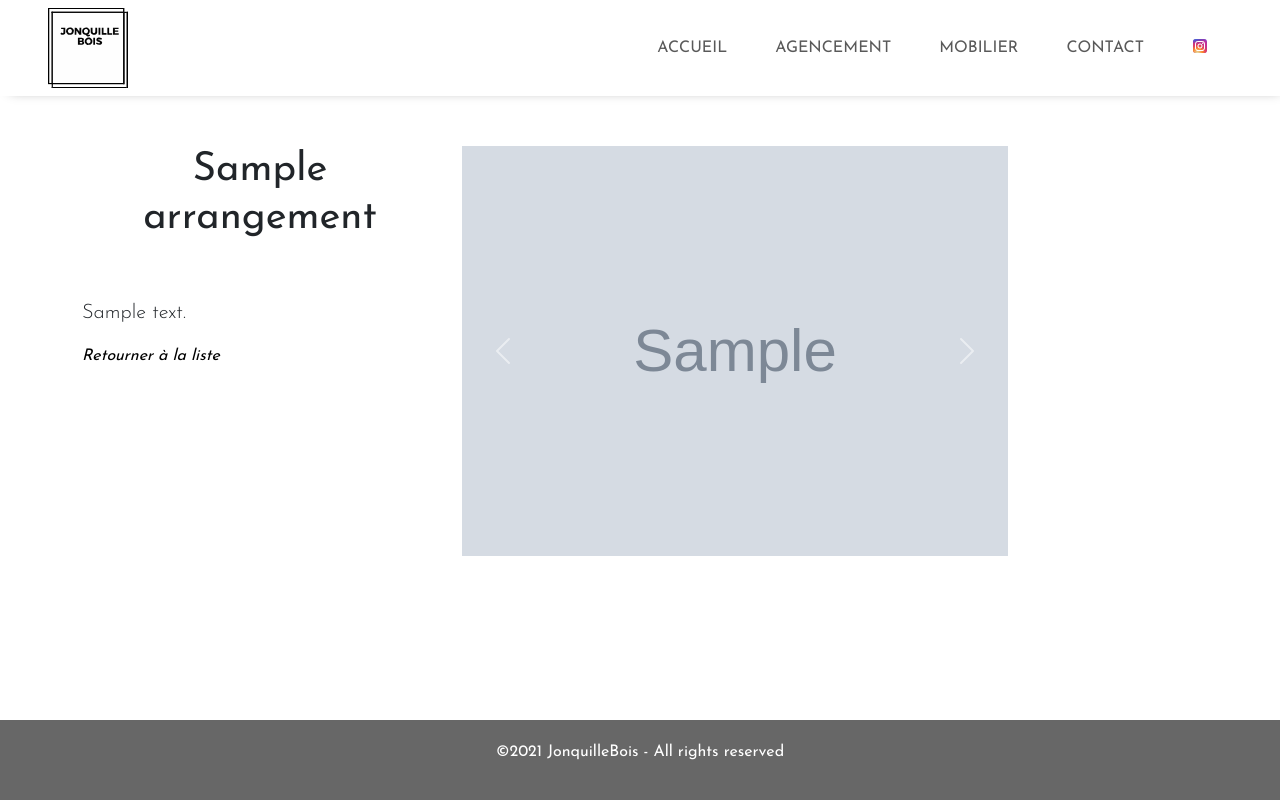
After one commit to Nico786/jonquillebois, a Django app: page /arrangement/1/ in a window 1280 px wide. The commit adds this page. Run offline with Django 4.2, Linux system fonts and the light colour scheme; tables that the repository leaves empty hold one stand-in row (values such as "Sample post"); grey boxes marked "Sample" are stand-in pictures; some libraries are stand-ins or nearby versions.

Commit message:
add caroussel

```diff
--- a/app/static/css/app.css
+++ b/app/static/css/app.css
@@ -204,3 +204,8 @@ footer{
     border-color: #ffcc66;
     color: black;
 }
+
+#previous{
+    text-decoration: none;
+    color: black;
+}
--- a/app/static/js/app.js
+++ b/app/static/js/app.js
@@ -1,7 +1,6 @@
 document.addEventListener('DOMContentLoaded', function () {
   const scrollToTopButton = document.getElementById('scrollToTop');
   window.addEventListener('scroll', function () {
-      console.log('Current scroll position:', window.scrollY);
 
       if (window.scrollY > 200) {
           if (scrollToTopButton.style.display === 'none' || !scrollToTopButton.style.display) {
@@ -16,7 +15,6 @@ document.addEventListener('DOMContentLoaded', function () {
 
   scrollToTopButton.addEventListener('click', function (event) {
       event.preventDefault();
-      console.log('Scroll to Top button clicked');
       window.scrollTo({ top: 0, behavior: 'smooth' });
   });
 });
@@ -28,8 +26,3 @@ let sousmenu = document.querySelector("#toggleMobileMenu");
 navlinks.forEach((link) => {
   link.addEventListener("click", () => sousmenu.classList.remove("show"));
 });
-
-const titre = document.querySelector(".moreInfos");
-if (window.innerWidth >= 768) {
-  titre.classList.add("hidden");
-}
--- /dev/null
+++ b/app/templates/arrangement_detail.html
@@ -0,0 +1,36 @@
+{% extends "base.html" %}
+{% block title %}{{ arrangement.title }}{% endblock %}
+{% block content %}
+<div class="container mt-5">
+    <div class="row align-items-stretch">
+        <div class="col-sm-12 col-md-4 justify-content-center">
+            <h1 class="py-5 text-center">{{ arrangement.title }}</h1>
+            <p class="lead">{{ arrangement.description }}</p>
+            <a href={% url 'arrangements' %} id="previous"><i>Retourner à la liste</i></a>
+        </div>
+        <div class=" py-5 col-sm-12 col-md-6 justify-content-center">
+            {% if images %}
+            <div id="photoCarousel" class="carousel slide" data-bs-ride="carousel">
+              <div class="carousel-inner">
+                  {% for image in images %}
+                  <div class="carousel-item {% if forloop.first %}active{% endif %}">
+                      <img src="{{ image.url }}" class="d-block w-100" alt="Photo">
+                  </div>
+                  {% endfor %}
+              </div>
+              <button class="carousel-control-prev" type="button" data-bs-target="#photoCarousel" data-bs-slide="prev">
+                  <span class="carousel-control-prev-icon" aria-hidden="true"></span>
+                  <span class="visually-hidden">Précédent</span>
+              </button>
+              <button class="carousel-control-next" type="button" data-bs-target="#photoCarousel" data-bs-slide="next">
+                  <span class="carousel-control-next-icon" aria-hidden="true"></span>
+                  <span class="visually-hidden">Suivant</span>
+              </button>
+          </div>
+            {% else %}
+            <p>Aucune photo complémentaire disponible.</p>
+            {% endif %}
+        </div>
+    </div>
+</div>
+{% endblock %}
--- a/app/templates/arrangements.html
+++ b/app/templates/arrangements.html
@@ -11,7 +11,7 @@
                 <div class="row g-4">
                     {% for arrangement in page_obj %}
                     <div class="col-sm-12 col-md-4">
-                        <a href="#" class="d-block">
+                        <a href="{% url 'arrangement_detail' pk=arrangement.pk %}" class="d-block">
                             <div class="card text-start w-100">
                                 <div class="card-img-wrapper">
                                     <img src="{{ arrangement.main_picture.url }}" alt="{{ arrangement.title }}" class="card-img">
--- a/app/templates/base.html
+++ b/app/templates/base.html
@@ -32,7 +32,7 @@
               <div class="collapse navbar-collapse" id="toggleMobileMenu" data-target=".navbar-collapse" data-toggle="collapse">
                 <ul class="navbar-nav ms-auto text-center">
                   <li><a class="nav-link m-3 {% if request.path == '/' %}active{% endif %}" href="{% url 'home' %}">ACCUEIL</a></li>
-                  <li><a class="nav-link m-3 {% if request.path == '/agencement' %}active{% endif %}" href="{% url 'arrangement' %}">AGENCEMENT</a></li>
+                  <li><a class="nav-link m-3 {% if request.path == '/agencement' %}active{% endif %}" href="{% url 'arrangements' %}">AGENCEMENT</a></li>
                   <li><a class="nav-link m-3 {% if request.path == '/mobilier' %}active{% endif %}" href="{% url 'furnitures' %}">MOBILIER</a></li>
                   <li><a class="nav-link m-3 {% if request.path == '/contact' %}active{% endif %}" href="{% url 'contact' %}">CONTACT</a></li>
                   <li><a class="nav-link m-3" target="_blank" href="https://www.instagram.com/jonquilleBois/">
--- a/app/urls.py
+++ b/app/urls.py
@@ -5,7 +5,8 @@ from . import views
 
 urlpatterns = [
     path('', views.home, name="home"),
-    path('agencement', views.arrangement, name="arrangement"),
+    path('agencement', views.arrangements, name="arrangements"),
+    path('arrangement/<int:pk>/', views.arrangement_detail, name='arrangement_detail'),
     path('mobilier', views.furnitures, name="furnitures"),
     path('contact', views.contact, name="contact"),
 ]
--- a/app/views.py
+++ b/app/views.py
@@ -1,7 +1,7 @@
 import logging
 from django.db import DatabaseError
 from django.http import HttpResponseServerError
-from django.shortcuts import render
+from django.shortcuts import render, get_object_or_404
 
 from app.models import Arrangement
 from app.utils import paginate_objects
@@ -11,7 +11,7 @@ logger = logging.getLogger(__name__)
 def home(request):
   return render(request, 'home.html')
 
-def arrangement(request):
+def arrangements(request):
   try:
     arrangements_list = Arrangement.objects.all()
     page_obj = paginate_objects(request, arrangements_list, 9)
@@ -26,6 +26,20 @@ def arrangement(request):
     logger.critical(f"Erreur inattendue : {str(e)}")
     return HttpResponseServerError(f"Erreur inattendue : {str(e)}")
 
+def arrangement_detail(request, pk):
+    try:
+        arrangement = get_object_or_404(Arrangement, pk=pk)
+        images = [arrangement.main_picture] + [arrangement.picture_2, arrangement.picture_3, arrangement.picture_4, arrangement.picture_5]
+        # Filter out empty images
+        images = [img for img in images if img]
+        return render(request, 'arrangement_detail.html', {'arrangement': arrangement, 'images': images})
+    except DatabaseError as e:
+        logger.error(f"Erreur de la base de données: {str(e)}")
+        return HttpResponseServerError("Erreur de la base de données. Veuillez réessayer plus tard.")
+    except Exception as e:
+        logger.critical(f"Erreur inattendue : {str(e)}")
+        return HttpResponseServerError(f"Erreur inattendue : {str(e)}")
+
 def furnitures(request):
   return render(request, 'furnitures.html')
 
```
